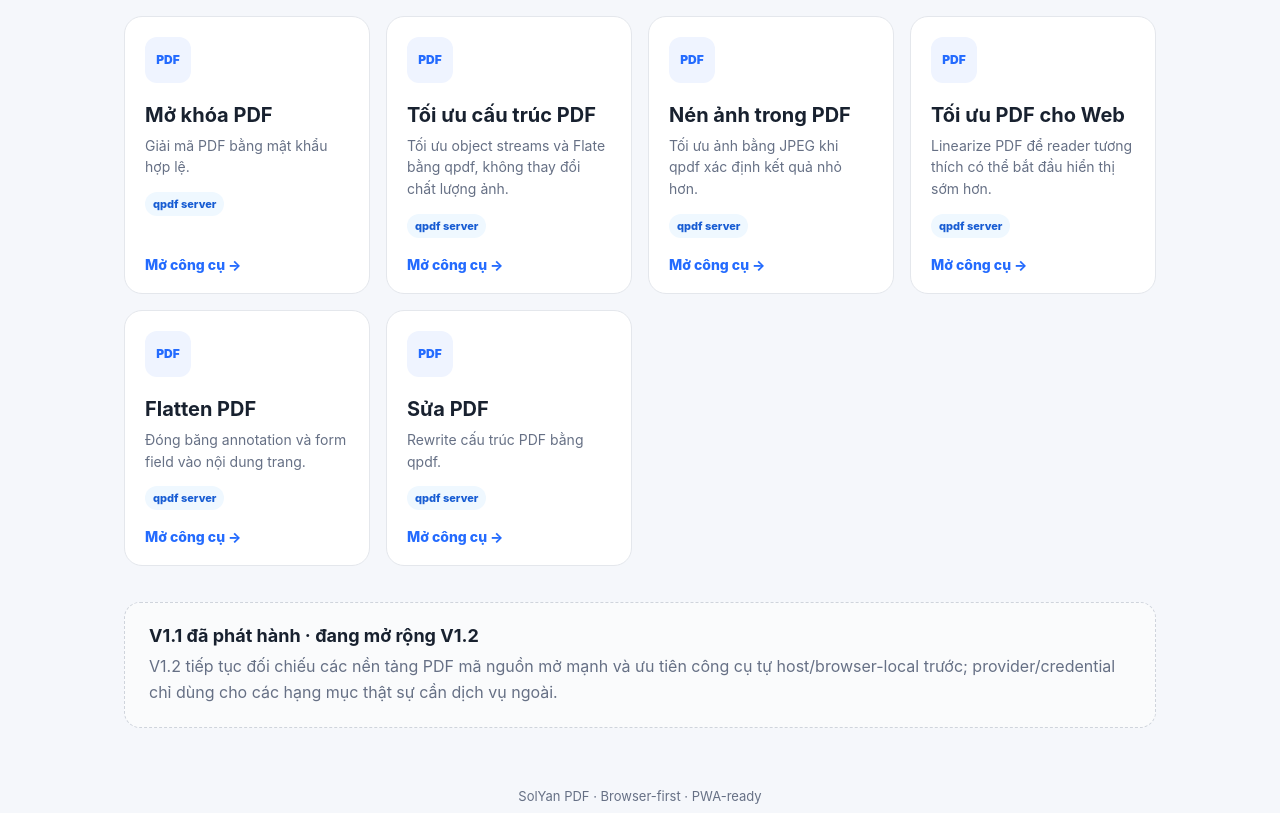
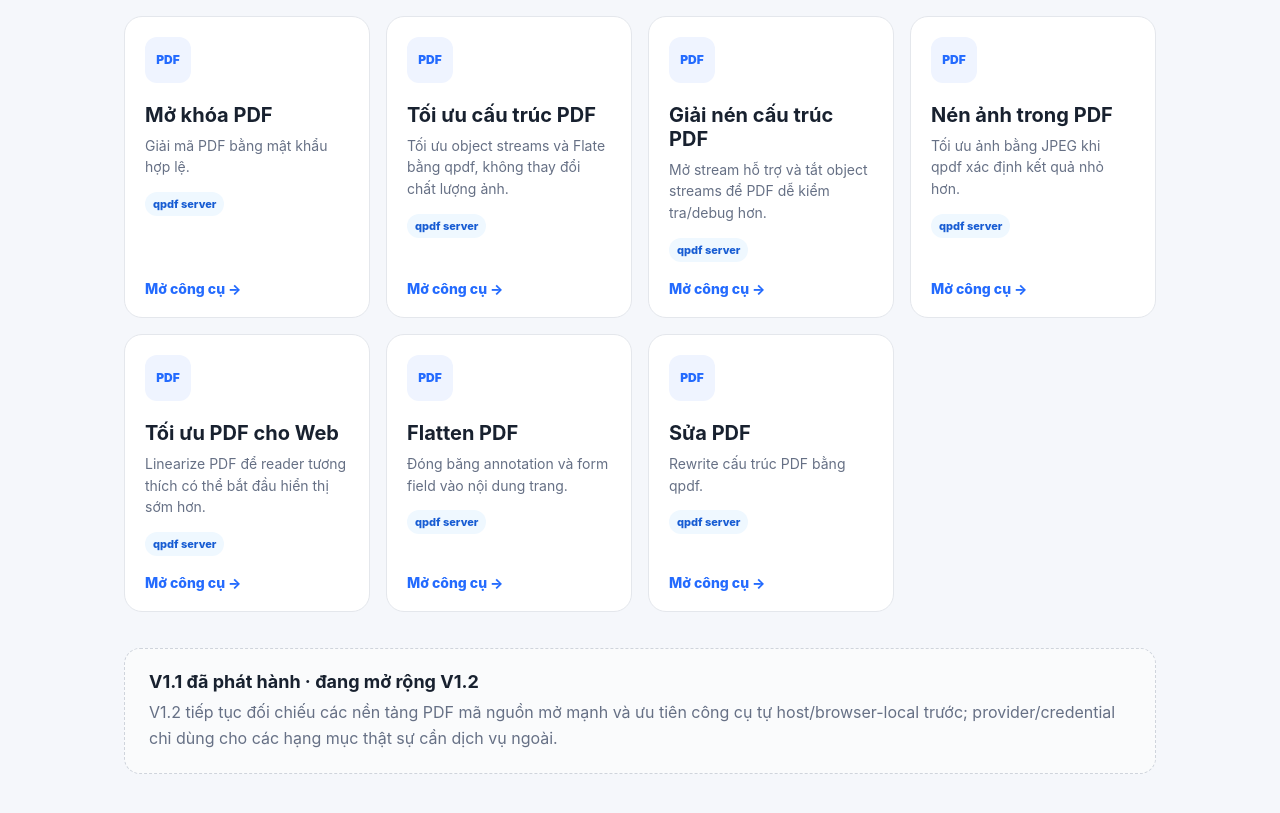
Before and after one commit to solyan842/SolYan-PDF, a Next.js app in the folder frontend/: page / in a window 1280 px wide. Shown: the part 3763-4576 px from the top of the page. Built offline with nearby package versions, Linux system fonts and the light colour scheme.

Commit message:
feat: add Decompress PDF dashboard card

```diff
--- a/frontend/app/page.tsx
+++ b/frontend/app/page.tsx
@@ -41,6 +41,7 @@ const tools = [
   { href: '/protect', title: 'Bảo vệ PDF', description: 'Mã hóa AES-256 và đặt quyền in/sửa/copy bằng qpdf.', local: false, badge: 'qpdf server' },
   { href: '/unlock', title: 'Mở khóa PDF', description: 'Giải mã PDF bằng mật khẩu hợp lệ.', local: false, badge: 'qpdf server' },
   { href: '/compress', title: 'Tối ưu cấu trúc PDF', description: 'Tối ưu object streams và Flate bằng qpdf, không thay đổi chất lượng ảnh.', local: false, badge: 'qpdf server' },
+  { href: '/decompress', title: 'Giải nén cấu trúc PDF', description: 'Mở stream hỗ trợ và tắt object streams để PDF dễ kiểm tra/debug hơn.', local: false, badge: 'qpdf server' },
   { href: '/compress-images', title: 'Nén ảnh trong PDF', description: 'Tối ưu ảnh bằng JPEG khi qpdf xác định kết quả nhỏ hơn.', local: false, badge: 'qpdf server' },
   { href: '/web-optimize', title: 'Tối ưu PDF cho Web', description: 'Linearize PDF để reader tương thích có thể bắt đầu hiển thị sớm hơn.', local: false, badge: 'qpdf server' },
   { href: '/flatten', title: 'Flatten PDF', description: 'Đóng băng annotation và form field vào nội dung trang.', local: false, badge: 'qpdf server' },
```
